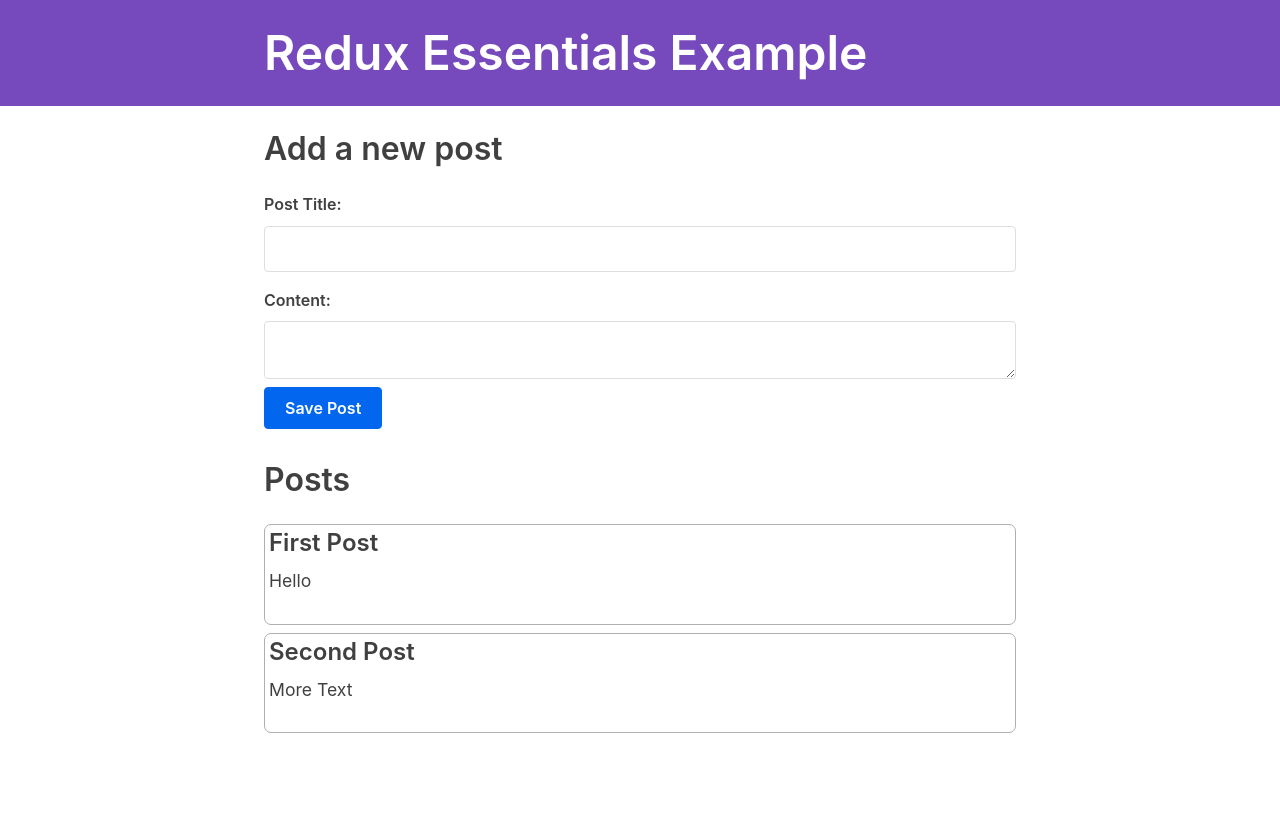
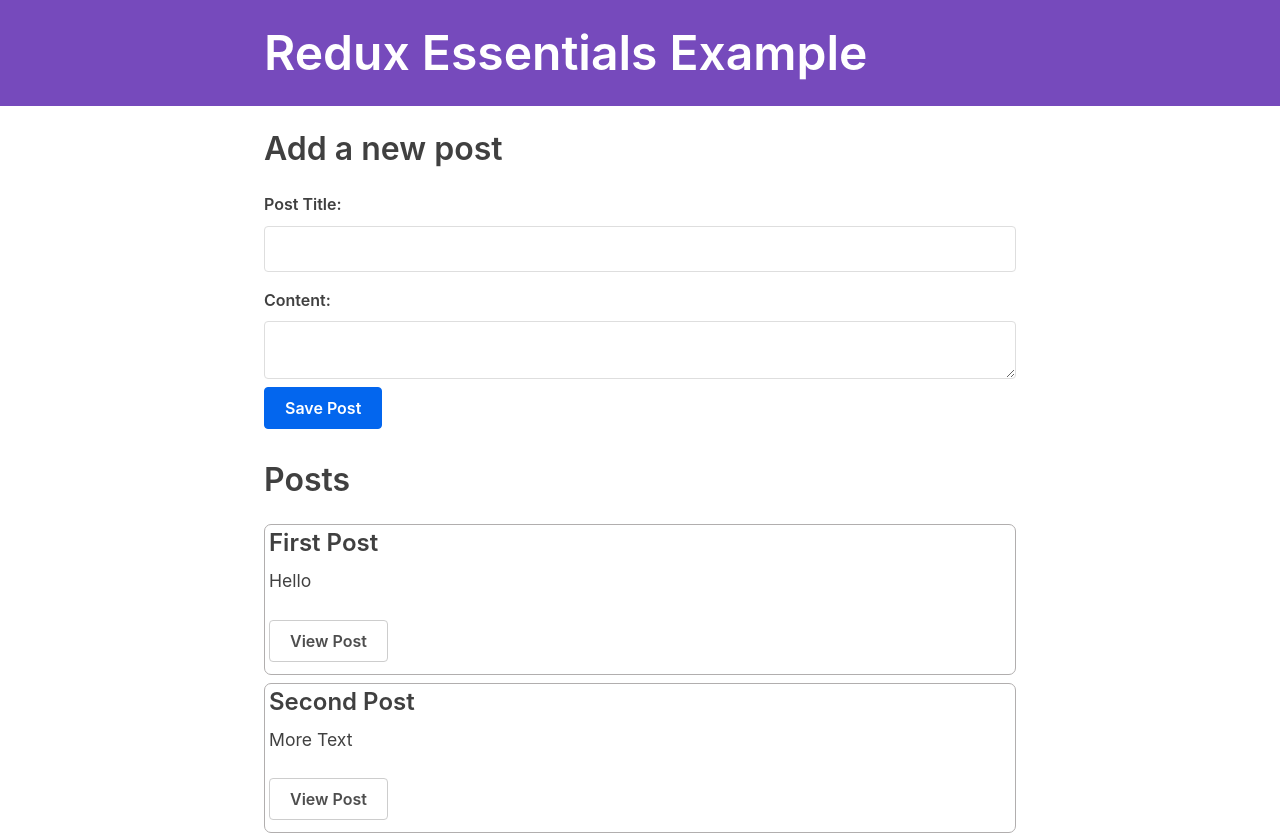
Before and after one commit to NajeebArif/redux-toolkit-gs, a React (Create React App) app: page / in a window 1280 px wide. Before the commit the page ends 800 px from the top, so only its background shows below. Built offline with nearby package versions, Linux system fonts and the light colour scheme; what @mswjs/data, mock-socket, txtgen would draw is missing.

Commit message:
Add link to single posts page

```diff
--- a/src/features/posts/PostsList.js
+++ b/src/features/posts/PostsList.js
@@ -1,5 +1,6 @@
 import React from 'react'
 import { useSelector } from 'react-redux'
+import {Link} from 'react-router-dom'
 
 export default function PostsList() {
 
@@ -9,6 +10,9 @@
         <article className="post-excerpt" key={post.id}>
           <h3>{post.title}</h3>
           <p className="post-content">{post.content.substring(0, 100)}</p>
+          <Link to={`/posts/${post.id}`} className="button muted-button">
+                View Post
+            </Link>
         </article>
       ))
 
```
